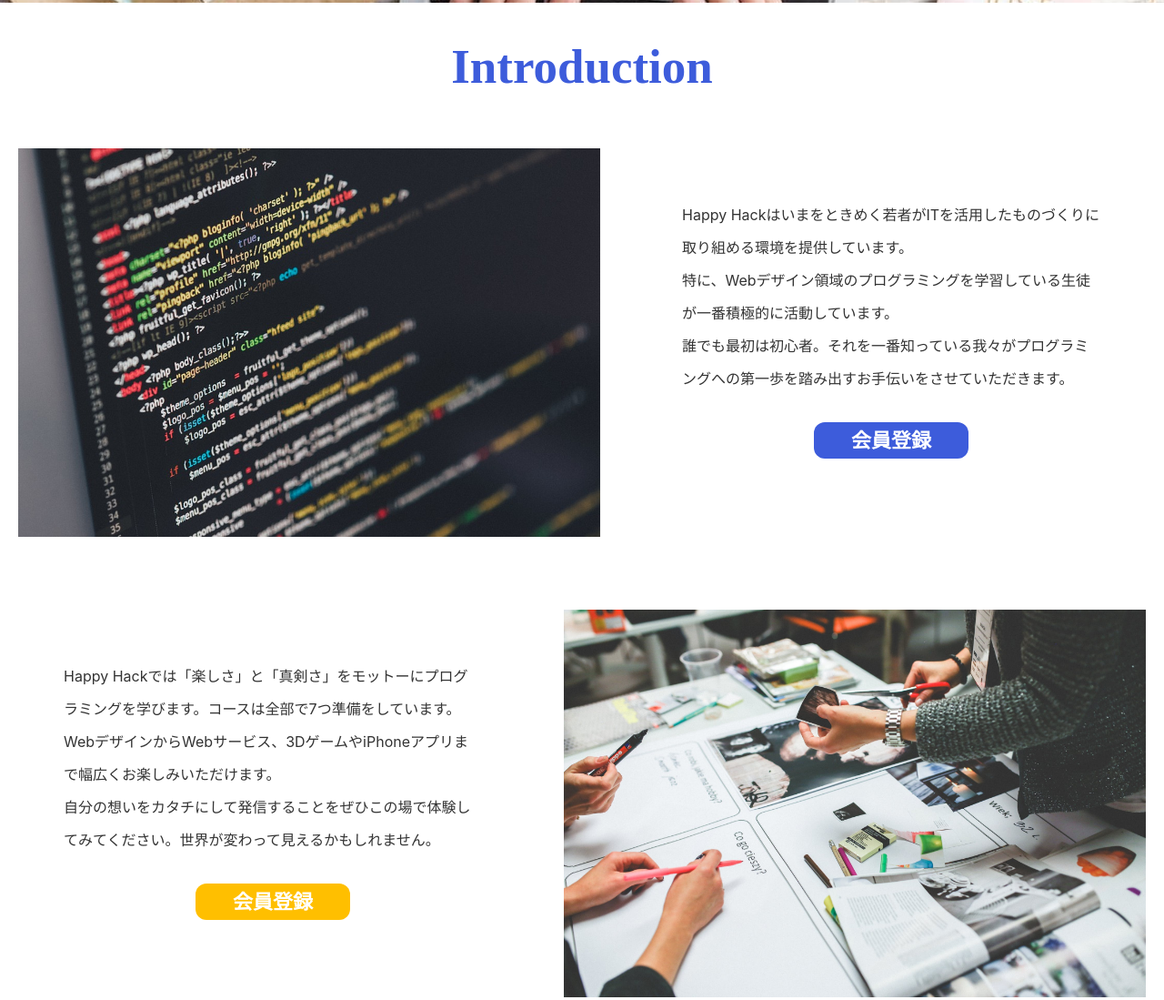
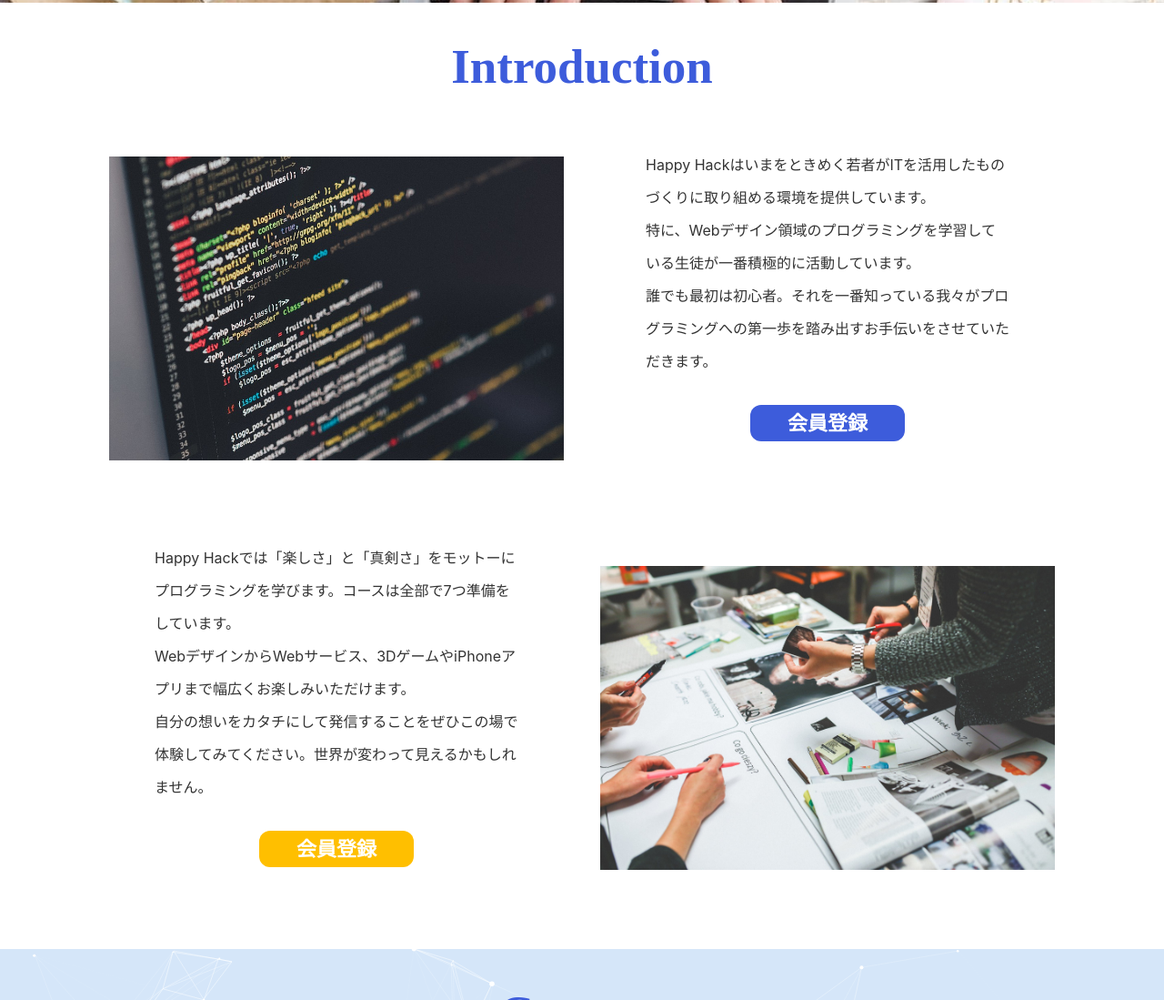
Before and after one commit to isso-719/la1-HappyHack, a plain HTML site: page docs/index.html in a window 1280 px wide. Shown: the part 797-1896 px from the top of the page at 91% size. Drawn offline with nearby package versions, Linux system fonts and the light colour scheme.

Commit message:
fix responsive

```diff
--- a/docs/css/style.css
+++ b/docs/css/style.css
@@ -92,7 +92,7 @@ h2 {
 }
 
 .intro-box img {
-    /* width: 500px; */
+    max-width: 500px;
     width: 50%;
     margin: 20px;
 }
@@ -100,11 +100,12 @@ h2 {
 .intro-box .right-box,
 .intro-box .left-box {
     width: 50%;
+    max-width: 500px;
     margin: 20px;
 }
 
 .intro-box p {
-    /* width: 400px; */
+    max-width: 400px;
     margin: 0 50px 20px;
     color: #333;
     line-height: 36px;
```
Also changed, not shown: 3 other files.
